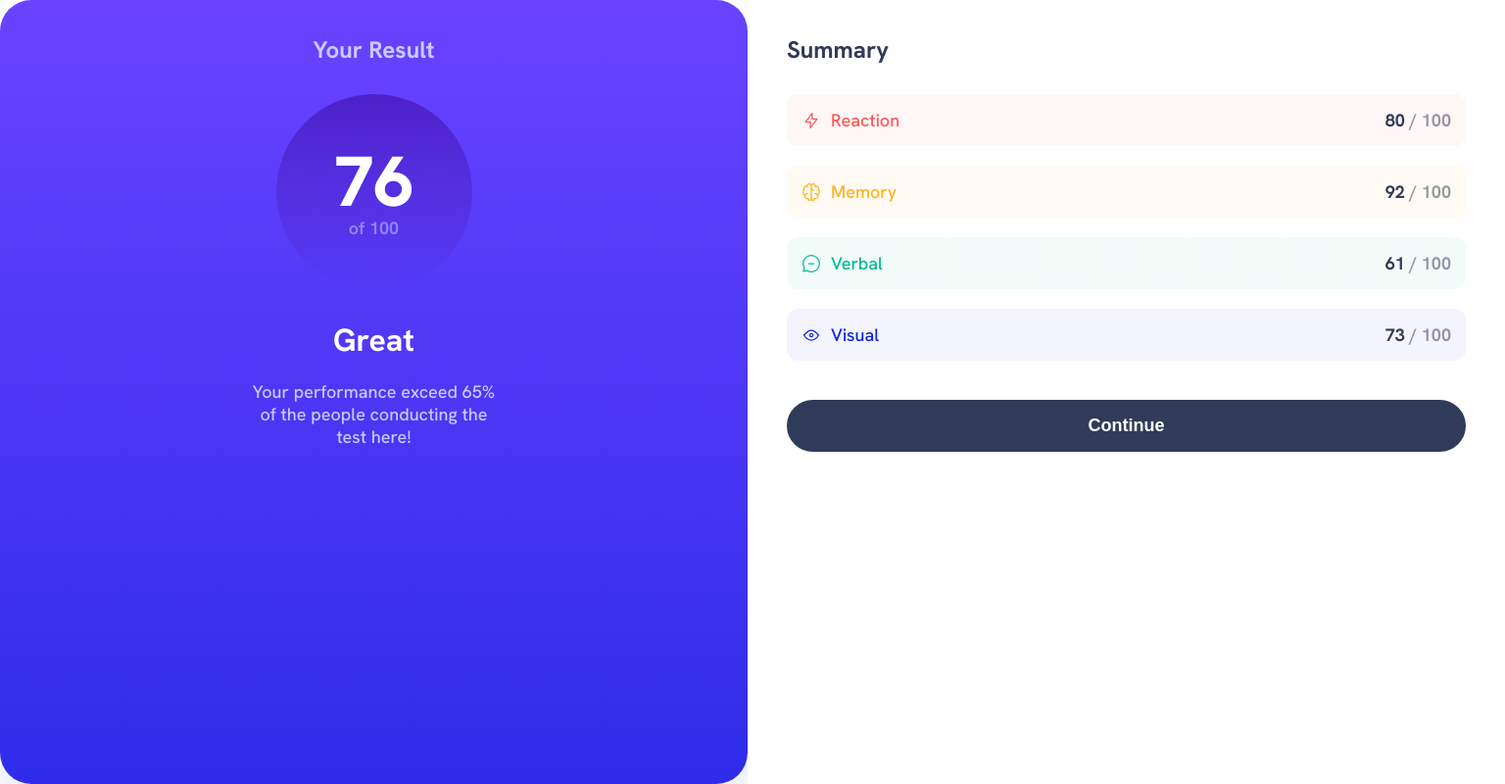
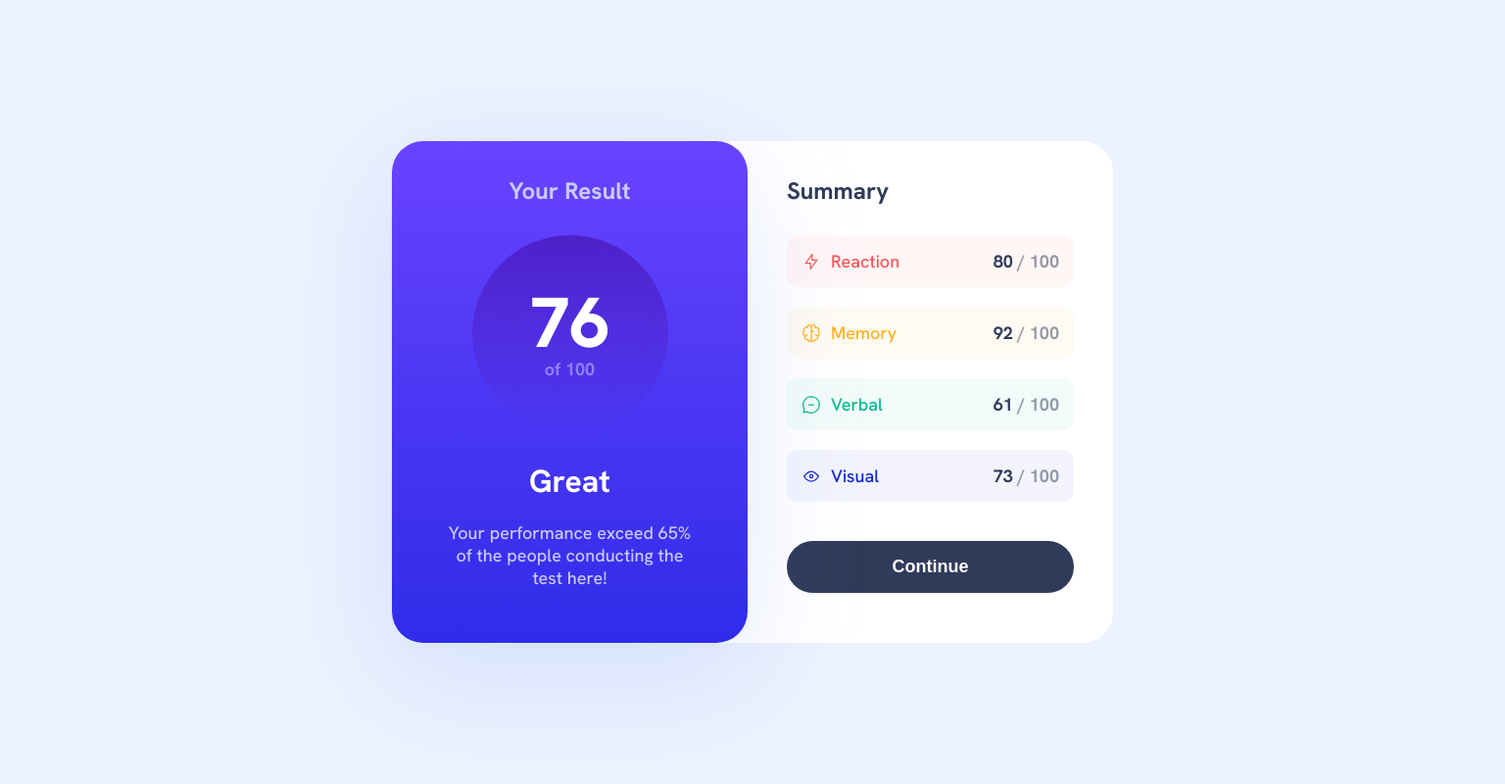
Before and after one commit to AdamHaniff/Results-Summary-Component, a plain HTML site: page index.html in a window 1536 px wide. Shown: the whole page at 98% size. Drawn offline with Linux system fonts and the light colour scheme.

Commit message:
Fixed Desktop Version

```diff
--- a/style.css
+++ b/style.css
@@ -10,6 +10,7 @@
   --yellow: #ffb21e;
   --green: #00bb8f;
   --blue: #1125d6;
+  --background-color: #ecf2ff;
 
   /******************** FONT FAMILY ******************/
   --hanken: "Hanken Grotesk", sans-serif;
@@ -29,11 +30,20 @@
 html,
 body {
   height: 100%;
+  font-size: 62.5%;
+  font-family: var(--hanken);
+  background: var(--background-color);
 }
 
-html {
-  font-size: 62.5%;
-  font-family: var(--hanken);
+main {
+  display: flex;
+  align-items: center;
+  justify-content: center;
+}
+
+.summary-component {
+  width: 37.5rem;
+  background: var(--white);
 }
 
 /******************* RESULTS SECTION  ****************/
@@ -45,8 +55,8 @@ html {
   padding-top: 2.5rem;
   padding-bottom: 3.5rem;
   gap: 2rem;
-  box-shadow: 0px 30px 60px rgba(61, 108, 236, 0.15);
-  border-radius: 0px 0px 32px 32px;
+  filter: drop-shadow(0px 30px 60px rgba(61, 108, 236, 0.15));
+  border-radius: 0 0 3.2rem 3.2rem;
 }
 
 .result {
@@ -219,10 +229,16 @@ html {
 }
 
 /********************* MEDIA QUERY *******************/
-@media (min-width: 43.75em) {
+@media (min-width: 90em) {
+  main {
+    height: 100%;
+  }
+
   .summary-component {
     display: flex;
-    height: 100vh;
+    width: 73.6rem;
+    height: 51.2rem;
+    border-radius: 3.2rem;
   }
 
   /********************* RESULTS SECTION ***************/
```
